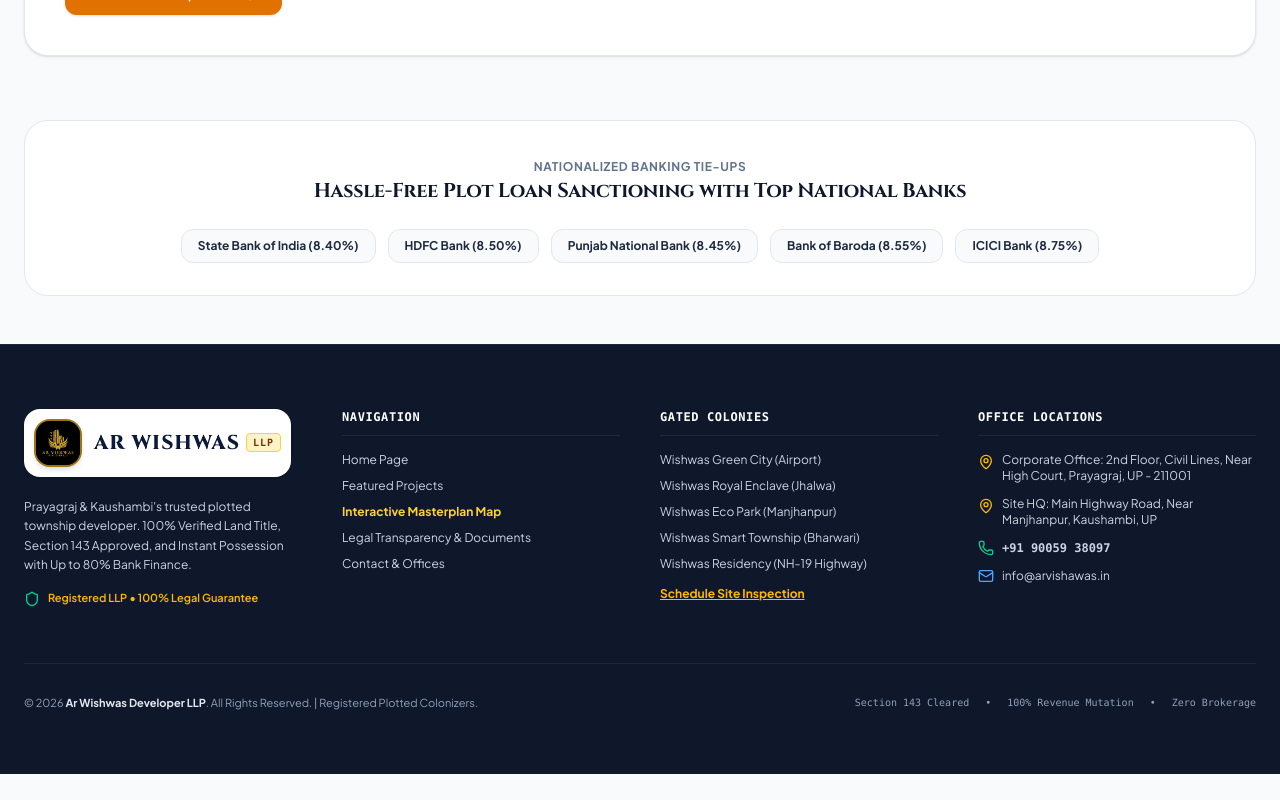
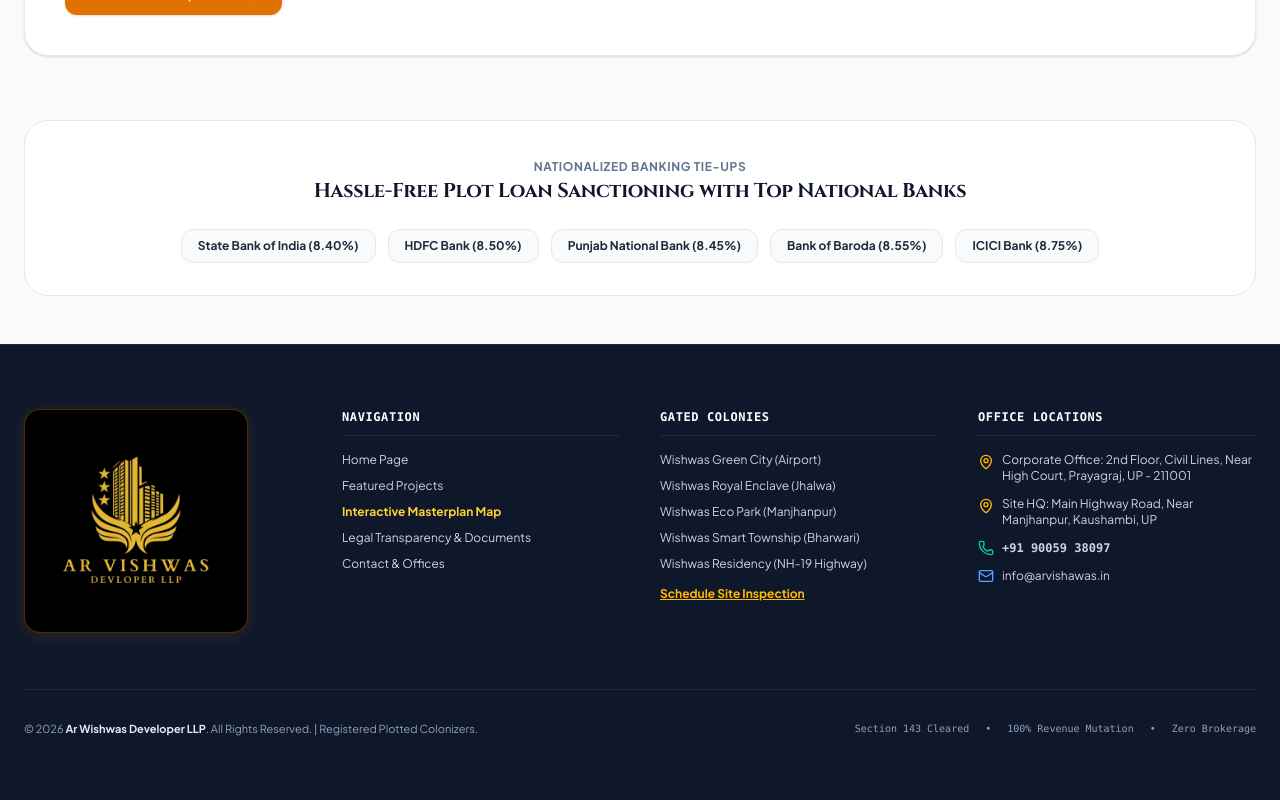
Before and after one commit to ShahbazAhmad08/Ar-Wishwas-Developer-LLP, a React (Vite) app: page /about in a window 1280 px wide. Shown: the part 2740-3540 px from the top of the page. Before the commit the page ends 3514 px from the top, so only its background shows below. Built offline with nearby package versions, Linux system fonts and the light colour scheme; a web font is replaced by a local one.

Commit message:
fix some images

```diff
--- a/src/components/Footer.jsx
+++ b/src/components/Footer.jsx
@@ -1,8 +1,7 @@
 import React from 'react';
 import { Link } from 'react-router-dom';
-import { BrandLogo } from './BrandLogo';
 import { COMPANY_INFO } from '../data/sitesData';
-import { Phone, Mail, MapPin, Shield } from 'lucide-react';
+import { Phone, Mail, MapPin } from 'lucide-react';
 
 export const Footer = ({ onOpenSiteVisit }) => {
   return (
@@ -12,18 +11,17 @@
         {/* 4-Columns Grid */}
         <div className="grid grid-cols-1 md:grid-cols-2 lg:grid-cols-4 gap-10 mb-14">
 
-          {/* Brand Info */}
-          <div className="space-y-4">
-            <div className="bg-white p-2.5 rounded-2xl inline-block shadow-sm">
-              <BrandLogo size="md" showTagline={false} />
-            </div>
-            <p className="text-xs text-slate-300 leading-relaxed font-sans pt-1">
-              Prayagraj & Kaushambi's trusted plotted township developer. 100% Verified Land Title, Section 143 Approved, and Instant Possession with Up to 80% Bank Finance.
-            </p>
-            <div className="flex items-center gap-2 text-[11px] text-amber-400 font-semibold">
-              <Shield className="w-4 h-4 text-emerald-400" />
-              <span>Registered LLP • 100% Legal Guarantee</span>
-            </div>
+          {/* Brand Logo Only */}
+          <div className="flex flex-col justify-start">
+            <Link to="/" className="inline-block group">
+              <div className="w-48 sm:w-56 rounded-2xl overflow-hidden border border-amber-500/30 bg-black p-2 shadow-[0_4px_20px_rgba(217,119,6,0.15)] group-hover:border-amber-400/70 group-hover:shadow-[0_4px_25px_rgba(217,119,6,0.3)] transition-all duration-300">
+                <img
+                  src="/logo.jpeg"
+                  alt="Ar Wishwas Developer LLP"
+                  className="w-full h-auto object-contain transition-transform duration-300 group-hover:scale-105"
+                />
+              </div>
+            </Link>
           </div>
 
           {/* Quick Page Links */}
--- a/src/data/sitesData.js
+++ b/src/data/sitesData.js
@@ -98,7 +98,7 @@
     icon: "FileCheck",
     title: "Immediate Registry & Revenue Mutation",
     desc: "100% clear title, Section 143 non-agricultural certified, instant registry upon final payment.",
-    image: "https://images.unsplash.com/photo-1450133064473-71024230f91b?auto=format&fit=crop&w=800&q=80",
+    image: "/facilities/legal.jfif",
     badge: "100% Legal"
   }
 ];
--- a/src/pages/AboutPage.jsx
+++ b/src/pages/AboutPage.jsx
@@ -15,7 +15,7 @@
       certNumber: "UP-REV/2024/SEC143-CLR/PRG",
       sealText: "OFFICIALLY CONVERTED • 100% RESIDENTIAL",
       desc: "Formal conversion from agricultural to non-agricultural residential category under UP Revenue Code Section 143 / 80. Enables immediate map sanction and residential villa construction without penalty.",
-      image: "https://images.unsplash.com/photo-1450133064473-71024230f91b?auto=format&fit=crop&w=800&q=80",
+      image: "/facilities/legal.jfif",
       highlights: [
         "100% Safe from Government acquisition",
         "Clear freehold residential status",
```
